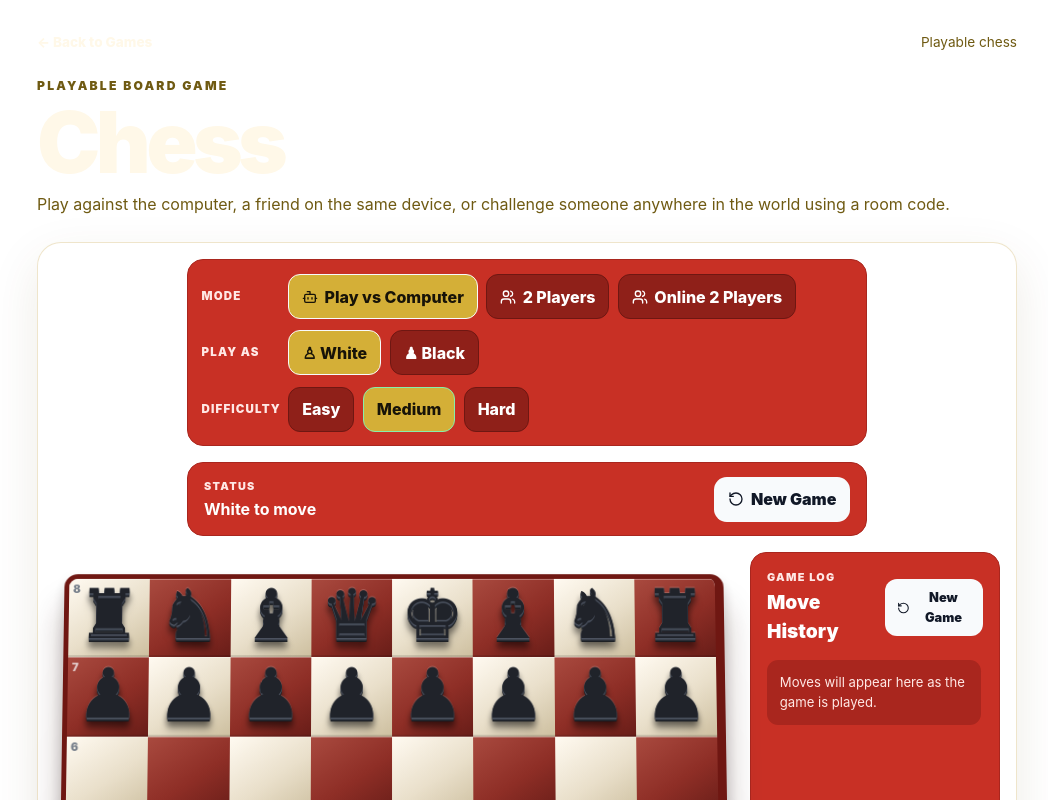
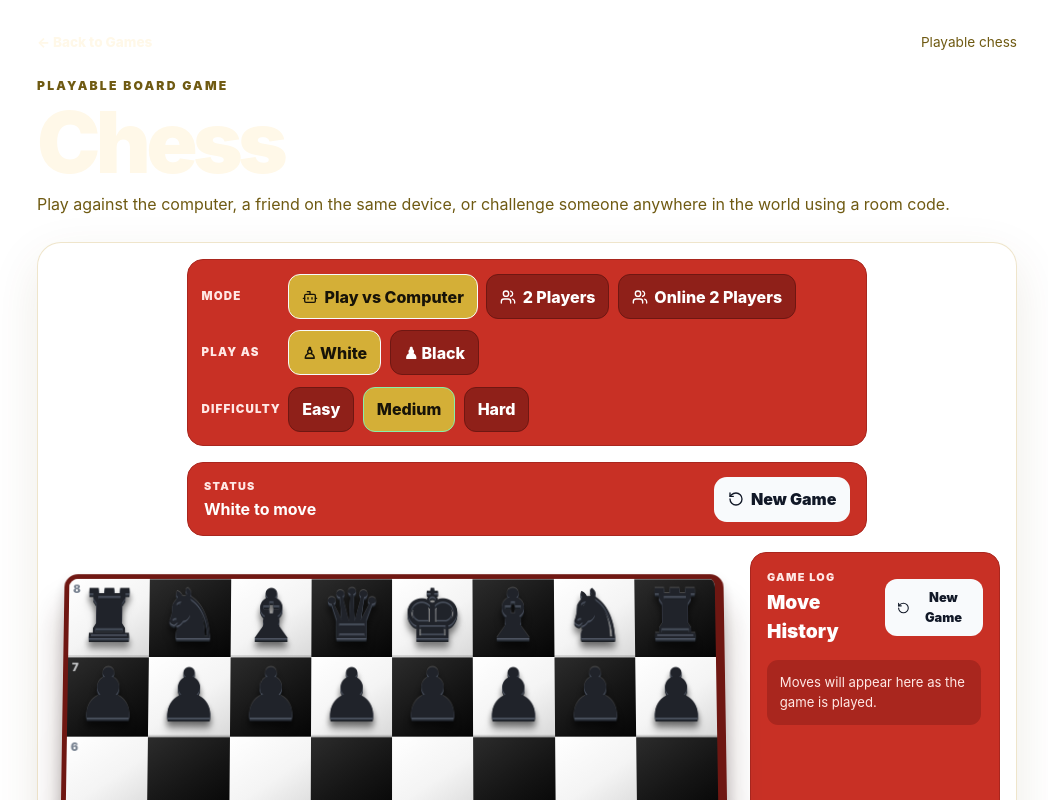
Before and after one commit to arunyadav-214/learning-website, a Next.js app: page /games/chess in a window 1280 px wide. Shown: the top 800 px of the page, without its empty margins (113-1161 px from the left). Built offline with nearby package versions, Linux system fonts and the light colour scheme.

Commit message:
Change 3D chess board to black and white

```diff
--- a/app/globals.css
+++ b/app/globals.css
@@ -2007,11 +2007,11 @@ body {
 }
 
 .chess-page .chess-square.light {
-  background: linear-gradient(145deg,#fffaf1 0%,#e9dfca 54%,#cdbf9f 100%);
+  background: linear-gradient(145deg,#ffffff 0%,#f4f4f4 54%,#d9d9d9 100%);
 }
 
 .chess-page .chess-square.dark {
-  background: linear-gradient(145deg,#a94a3f 0%,#8e2e26 55%,#681d18 100%);
+  background: linear-gradient(145deg,#2c2c2c 0%,#151515 56%,#050505 100%);
 }
 
 .chess-page .chess-piece {
```
